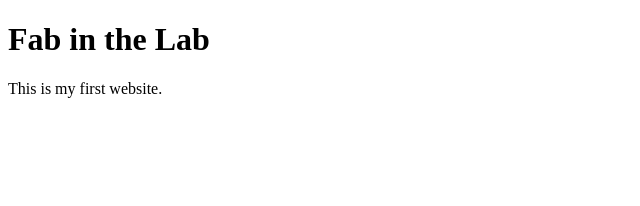
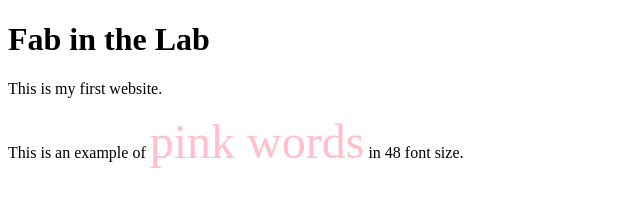
Before and after one commit to FabintheLab/fabinthelab.github.io, a plain HTML site: page index.html in a window 1280 px wide. Shown: the whole page, without its empty margins (0-640 px from the left). Drawn offline with Linux system fonts and the light colour scheme.

Commit message:
Update index.html

```diff
--- a/index.html
+++ b/index.html
@@ -9,4 +9,21 @@
     <h1>Fab in the Lab</h1>
     <p>This is my first website.</p>
 </body>
+    <head>
+    <meta charset="UTF-8">
+    <meta name="viewport" content="width=device-width, initial-scale=1.0">
+    <title>Pink Words</title>
+    <style>
+        /* CSS style to make the text pink and set the font size */
+        .pink-text {
+            color: pink;
+            font-size: 48px;
+        }
+    </style>
+</head>
+<body>
+
+    <p>This is an example of <span class="pink-text">pink words</span> in 48 font size.</p>
+
+</body>
 </html>
```
